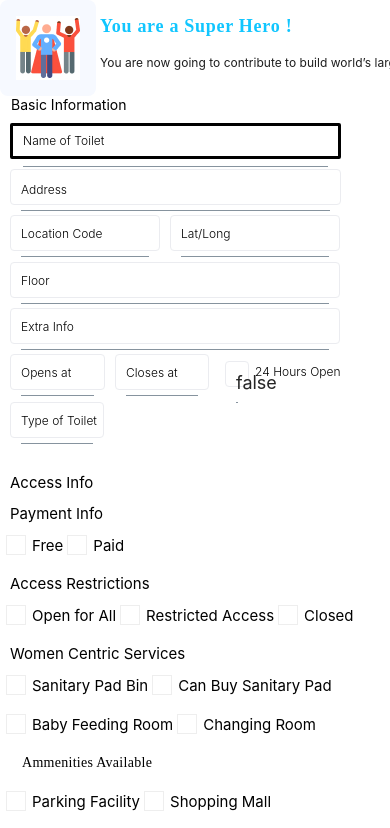
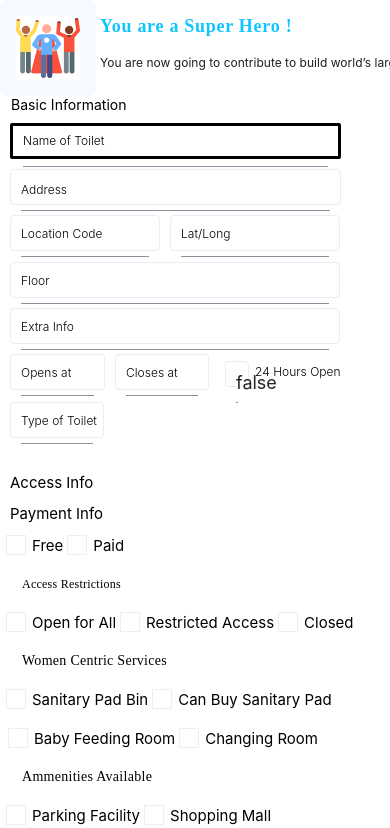
Before and after one commit to saswateesahoo/sulabhatoilet-project, a React Native app: screen /AddToiletPage in a window 390 px wide. Shown: the top 828 px of the page. Built offline with nearby package versions, Linux system fonts and the light colour scheme.

Commit message:
checkox in accessinfo,womencentric,ammenities completed

```diff
--- a/src/components/atoms/CustomCheckboxComponent.js
+++ b/src/components/atoms/CustomCheckboxComponent.js
@@ -30,13 +30,14 @@ const styles = StyleSheet.create({
   },
   checkmark: {
     color: 'green',
-    fontSize: 20,
+    fontSize: 12,
   },
   label: {
     color: 'black',
     fontSize: 15,
     marginLeft: 10,
     left: 12,
+    // justifyContent:'space-between',
   },
 });
 
--- a/src/components/molecules/AccessInfo.js
+++ b/src/components/molecules/AccessInfo.js
@@ -27,7 +27,7 @@ const AccessInfo = () => {
           />
         </View>
         <View style={styles.inputContainer2}>
-          <Text style={styles.inputLabel}>Access Restrictions</Text>
+          <Text style={styles.inputLabel1}>Access Restrictions</Text>
           <View style={styles.inputContainer}>
             <CustomCheckboxComponent
               label="Open for All"
@@ -75,6 +75,17 @@ const styles = StyleSheet.create({
     fontWeight: '400',
     marginBottom:12,
   },
+  inputLabel1:{
+    color: '#000',
+    fontFamily: 'Poppins',
+    fontSize: 12,
+    fontStyle: 'normal',
+    fontWeight: '400',
+    lineHeight: 20,
+    marginBottom: 18,
+    letterSpacing: 0.24,
+    left:12,
+  },
 });
 
 export default AccessInfo;
--- a/src/components/molecules/AmmenitiesAvailable.js
+++ b/src/components/molecules/AmmenitiesAvailable.js
@@ -46,6 +46,7 @@ const AmmenitiesAvailable = () => {
                   checked={FoodOutlets}
                   onPress={() => setFoodOutlets(!FoodOutlets)}
                 />
+
                 <CustomCheckboxComponent
                   label="Shower Rooms"
                   checked={ShowerRooms}
@@ -78,6 +79,11 @@ const styles = StyleSheet.create({
     top: 40,
     left: -239,
   },
+  inputContainer4:{
+    marginBottom: -20,
+    top: 40,
+    left: -249,
+  },
   inputContainer: {
     flexDirection: 'row',
     marginBottom: 20,
@@ -91,10 +97,11 @@ const styles = StyleSheet.create({
     fontStyle: 'normal',
     fontWeight: '400',
     lineHeight: 20,
-    marginBottom:18,
+    marginBottom: 18,
     letterSpacing: 0.28,
     left:12,
   },
+
   inputLabel: {
     color: '#000',
     fontFamily: 'Poppins',
@@ -106,17 +113,7 @@ const styles = StyleSheet.create({
     marginBottom: 12,
     left:16,
   },
-  // inputLabel3:{
-  //   color: '#000',
-  //   fontFamily: 'Poppins',
-  //   fontSize: 12,
-  //   fontStyle: 'normal',
-  //   fontWeight: '300',
-  //   lineHeight: 0,
-  //   letterSpacing: 0.24,
-  //   marginBottom: 12,
-  //   left:16,
-  // },
+
 
 });
 
--- a/src/components/molecules/WomenCentricServices.js
+++ b/src/components/molecules/WomenCentricServices.js
@@ -11,7 +11,7 @@ const WomenCentricServices = () => {
   return (
     <View style={styles.container}>
       <View style={styles.inputContainer1}>
-        <Text style={styles.inputLabel}>Women Centric Services </Text>
+        <Text style={styles.inputLabel1}>Women Centric Services </Text>
         <View style={styles.inputContainer}>
           <CustomCheckboxComponent
             label="Sanitary Pad Bin"
@@ -54,6 +54,7 @@ const styles = StyleSheet.create({
   inputContainer2: {
     marginBottom: 20,
     top: -20,
+    marginLeft: 2,
   },
   inputContainer: {
     flexDirection: 'row',
@@ -61,11 +62,26 @@ const styles = StyleSheet.create({
     marginLeft: -20,
   },
   inputLabel: {
-    color: 'black',
+    color: '#000',
+    fontFamily: 'Poppins',
+    fontSize: 12,
     fontStyle: 'normal',
-    fontSize: 15,
+    fontWeight: '300',
+    lineHeight: 0,
+    letterSpacing: 0.24,
+    marginBottom: 12,
+    left: 16,
+  },
+  inputLabel1:{
+    color: '#000',
+    fontFamily: 'Poppins',
+    fontSize: 14,
+    fontStyle: 'normal',
     fontWeight: '400',
-    marginBottom:12,
+    lineHeight: 20,
+    marginBottom:18,
+    letterSpacing: 0.28,
+    left:12,
   },
 });
 
```
Lines whose indentation alone changed are shown as unchanged.
